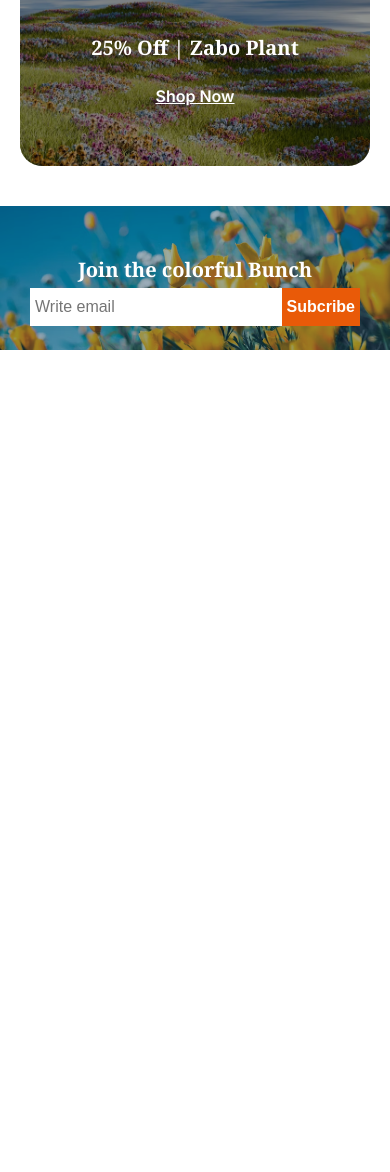
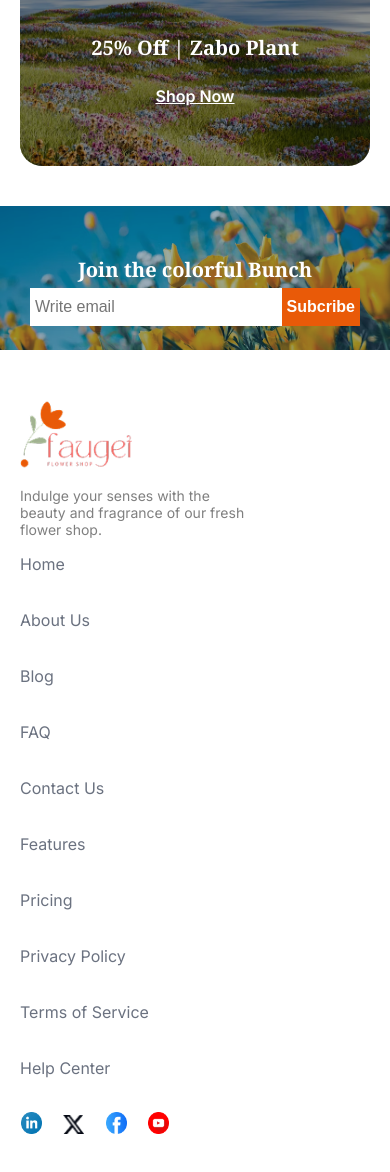
Before and after one commit to abir-11/programming-hero-assignment2, a plain HTML site: page index.html in a window 390 px wide. Shown: the part 3750-4922 px from the top of the page. Before the commit the page ends 4100 px from the top, so only its background shows below. Drawn offline with Linux system fonts and the light colour scheme.

Commit message:
footer complete and mobile responsive all

```diff
--- a/index.html
+++ b/index.html
@@ -176,8 +176,32 @@
        </section>
 
     </main>
-    <footer>
-
+    <footer class="footer inter-natural">
+        <div class="footer-log">
+            <img src="assets/logo.png" alt="">
+            <p class="section-description">Indulge your senses with the <br> beauty and fragrance of our fresh <br> flower shop. </p>
+        </div>
+             <div>
+            <ul class="links">
+                <li class="link-footer"><a href="#" class="links-items">Home</a></li>
+                <li class="link-footer"><a href="#" class="links-items">About Us</a></li>
+                <li class="link-footer"><a href="#" class="links-items">Blog</a></li>
+                <li class="link-footer"><a href="#" class="links-items">FAQ</a></li>
+                <li class="link-footer"><a href="#" class="links-items">Contact Us</a></li>
+            </ul>
+        </div>
+         <div>
+            <ul class="links">
+                <li class="link-footer"><a href="#" class="links-items">Features</a></li>
+                <li class="link-footer"><a href="#" class="links-items">Pricing</a></li>
+                <li class="link-footer"><a href="#" class="links-items">Privacy Policy</a></li>
+                <li class="link-footer"><a href="#" class="links-items">Terms of Service</a></li>
+                <li class="link-footer"><a href="#" class="links-items">Help Center</a></li>
+            </ul>
+        </div>
+        <div class="link3">
+            <a href="#"><img src="assets/icon-linkedin.png" alt="" class="link-img"></a><a href="#"><img src="assets/icon-twitter.png" alt="" class="link-img"></a><a href="#"><img src="assets/icon-facebook.png" alt="" class="link-img"></a><a href="#"><img src="assets/icon-youtube.png" alt="" class="link-img"></a>
+        </div>
     </footer>
 </body>
 </html>
--- a/styles/responsive.css
+++ b/styles/responsive.css
@@ -154,4 +154,27 @@
     .submit{
         padding: 10px 5px;
     }
+.footer{
+flex-direction: column;
+padding: 0px;
+margin: 50px 20px;
+align-items: start;
+
 }
+.links{
+
+   padding-left: 0px;
+   margin: 0px 0px;
+}
+.footer-log img{
+    width: 50%;
+    gap: 16px;
+
+}
+.link-img{
+    margin-left: 1px;
+    width: 10%;
+    margin-right: 20px;
+}
+
+}
--- a/styles/styles.css
+++ b/styles/styles.css
@@ -347,3 +347,40 @@
     text-align: center;
     border: none;
 }
+.footer{
+    max-width: 1140px;
+    margin: 0px auto;
+    display: flex;
+    justify-content: space-between;
+    padding: 50px 160px;
+    align-items: start;
+}
+.footer-log{
+    max-width:359px ;
+    max-height: 179px;
+
+}
+.footer-log img{
+    width: 30%;
+    gap: 16px;
+}
+
+
+.link-footer{
+    list-style: none;
+    margin-bottom: 32px;
+
+}
+.links-items{
+    text-decoration: none;
+     text-align: center;
+    font-size: 1rem;
+    line-height: 24px;
+    color: #6B7280;
+
+}
+
+.link-img{
+    width: 12%;
+    margin-left: 30px;
+}
```
